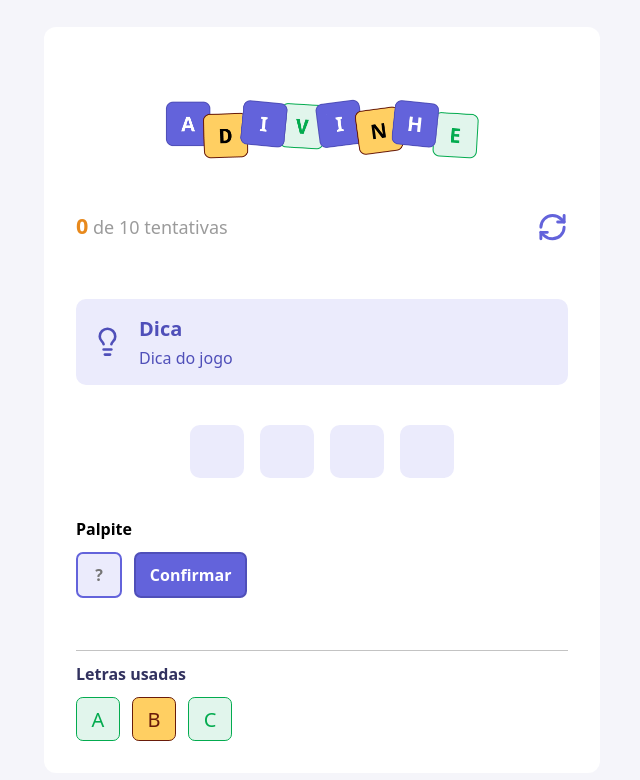
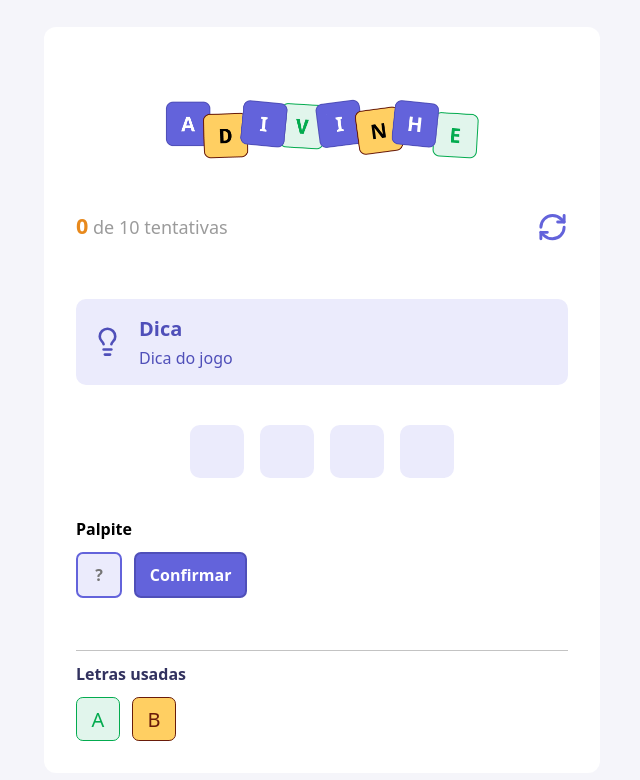
Before and after one commit to RafaDalmagro/jogo-adivinhacao, a React (Vite) app: page / in a window 1280 px wide. Shown: the top 780 px of the page, without its empty margins (318-958 px from the left). Built offline with nearby package versions, Linux system fonts and the light colour scheme.

Commit message:
Implementando listagem das tentativas.

```diff
--- a/src/App.tsx
+++ b/src/App.tsx
@@ -8,10 +8,15 @@ import { Letter } from "./components/Letter";
 import { Input } from "./components/Input";
 import { Button } from "./components/Button";
 import { LettersUsed } from "./components/LettersUsed";
+import type { LettersUsedProps } from "./components/LettersUsed";
 
 export function App() {
     const [attempt, setAttempt] = useState(0);
     const [letter, setLetter] = useState("");
+    const [lettersUsed, setLettersUsed] = useState<LettersUsedProps[]>([
+        { value: "A", correct: true },
+        { value: "B", correct: false },
+    ]);
     const [challenge, setChallenge] = useState<Challenge | null>(null);
 
     function handleRestartGame() {
@@ -57,7 +62,7 @@ export function App() {
                     <Button title="Confirmar" />
                 </div>
 
-                <LettersUsed />
+                <LettersUsed data={lettersUsed} />
             </main>
         </div>
     );
--- a/src/components/LettersUsed/index.tsx
+++ b/src/components/LettersUsed/index.tsx
@@ -1,13 +1,27 @@
 import styles from "./style.module.css";
 import { Letter } from "../Letter";
-export function LettersUsed() {
+
+export type LettersUsedProps = {
+    value: string;
+    correct: boolean;
+};
+
+type Props = {
+    data: LettersUsedProps[];
+};
+
+export function LettersUsed({ data }: Props) {
     return (
         <div className={styles.lettersUsed}>
             <h5>Letras usadas</h5>
             <div>
-                <Letter value="A" size="small" color="right" />
-                <Letter value="B" size="small" color="wrong" />
-                <Letter value="C" size="small" color="right" />
+                {data.map(({ value, correct }) => (
+                    <Letter
+                        value={value}
+                        size="small"
+                        color={correct ? "right" : "wrong"}
+                    />
+                ))}
             </div>
         </div>
     );
```
